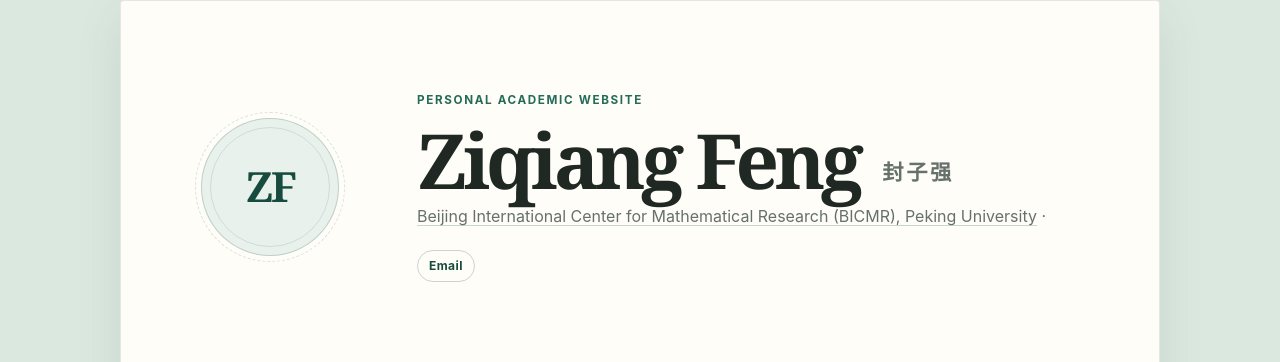
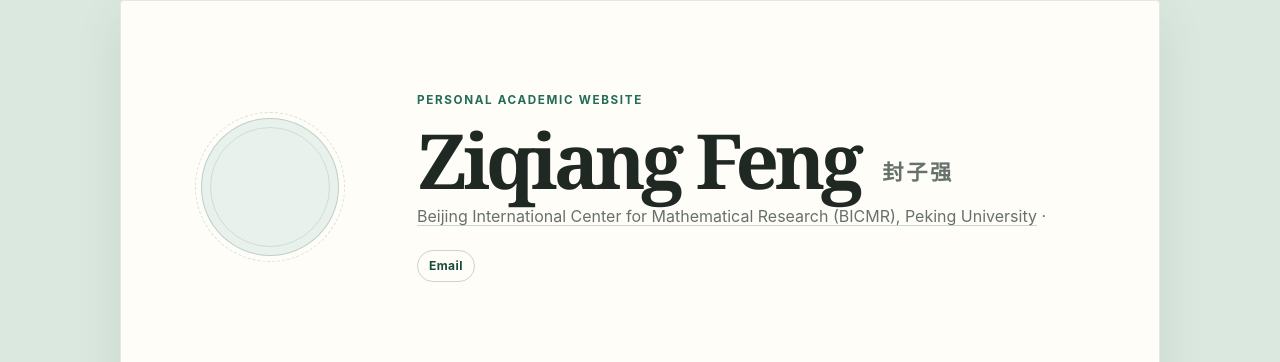
Before and after one commit to ziqiangfeng95/ziqiangfeng95.github.io, a Jekyll site: the page built from index.md, in a window 1280 px wide and 900 px high. Shown: the part 109-471 px from the top of the window. Built offline with Jekyll 4.4.1, drawn with Linux system fonts in a browser that asks for light colours.

```diff
--- a/_data/profile.yml
+++ b/_data/profile.yml
@@ -1,6 +1,5 @@
 name: "Ziqiang Feng"
 name_native: "封子强"
-initials: "ZF"
 affiliation: "Beijing International Center for Mathematical Research (BICMR), Peking University"
 affiliation_short: "BICMR · Peking University"
 affiliation_url: "https://bicmr.pku.edu.cn/"
```
